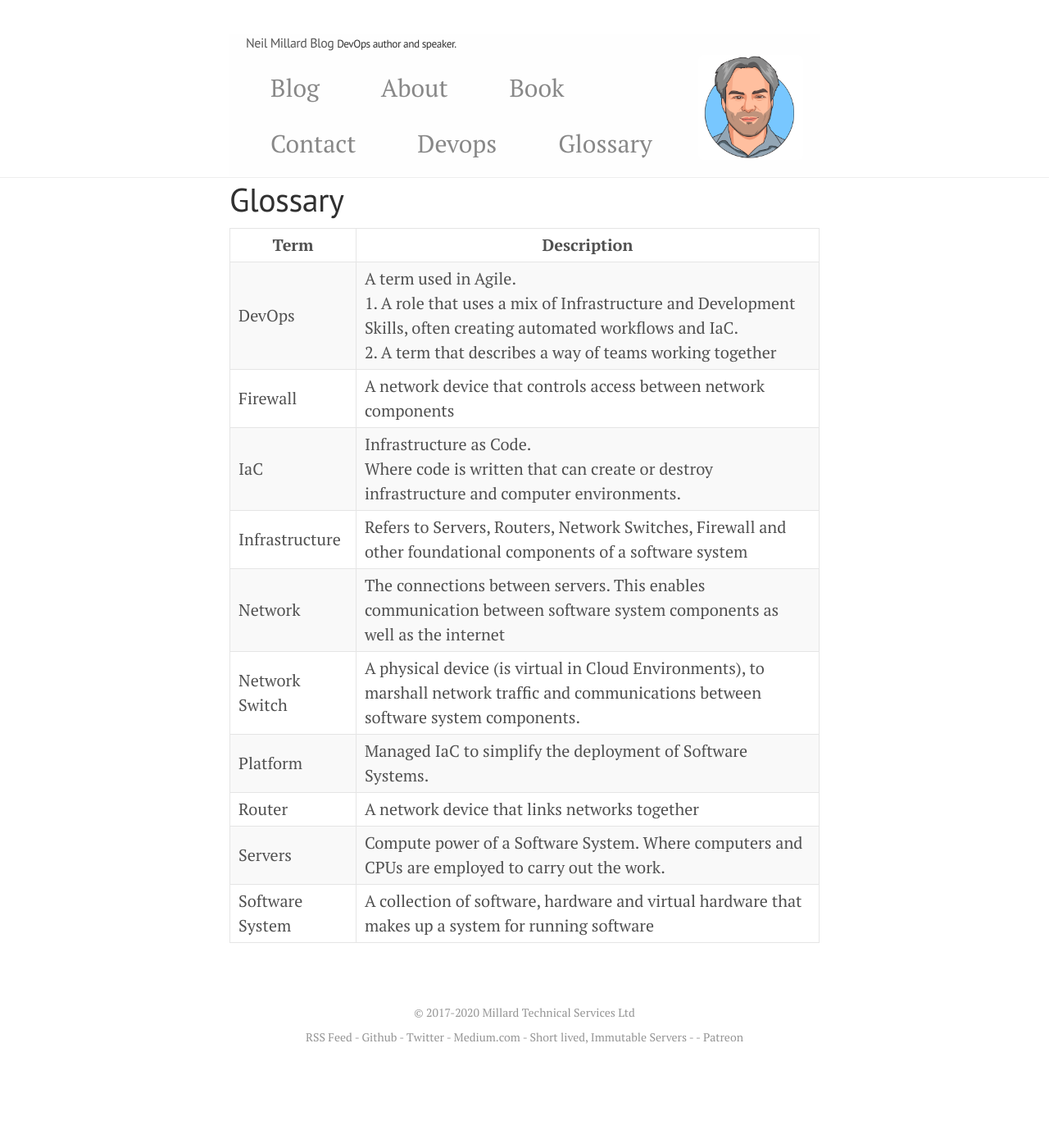
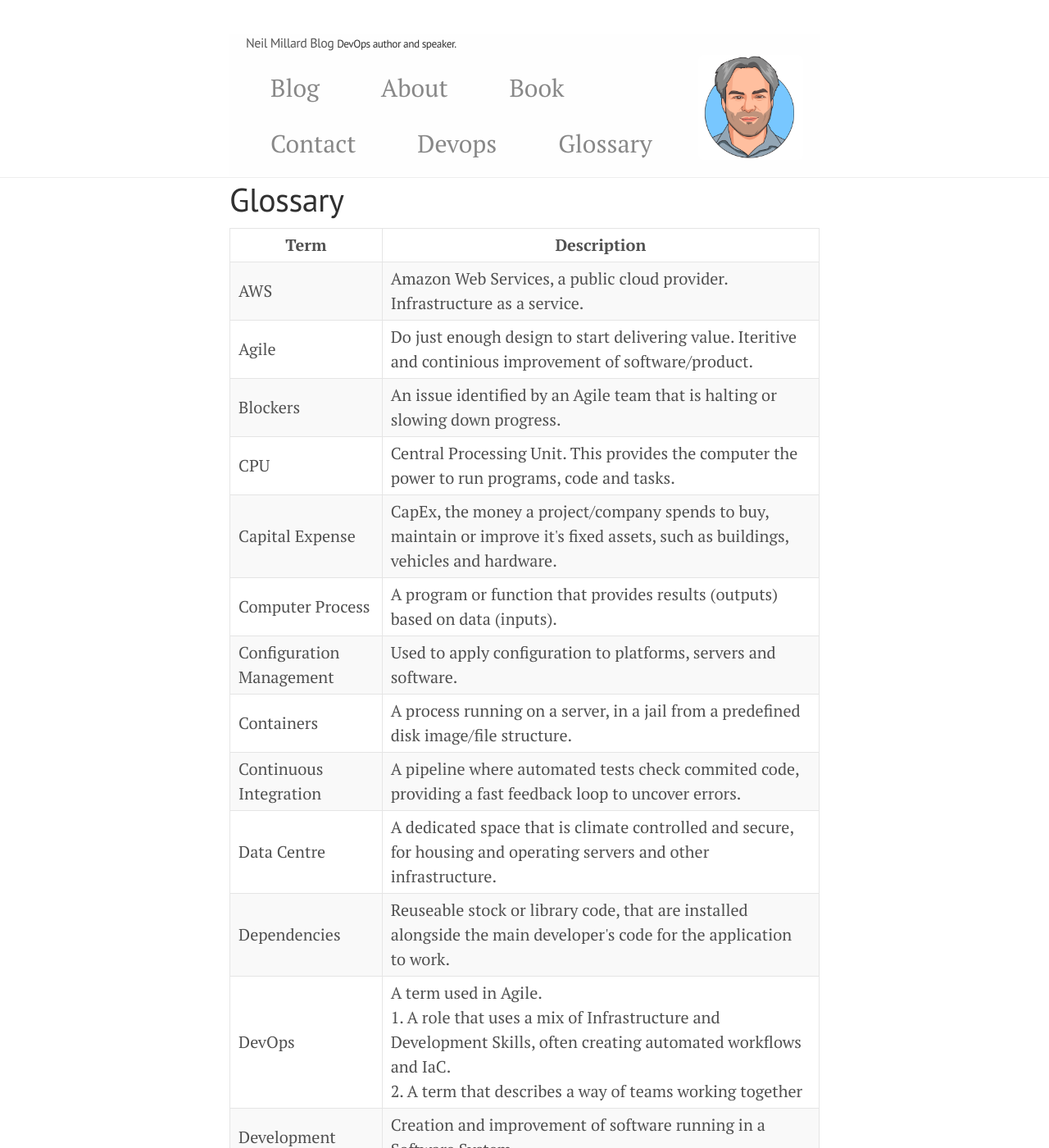
Before and after one commit to neilmillard/neilmillard.github.io, a Jekyll site: the page built from glossary/index.html, in a window 1280 px wide and 1400 px high. Shown: the whole window at 82% size. Built offline with Jekyll 4.4.1, drawn with Linux system fonts in a browser that asks for light colours; nearby versions of some CDN libraries; some of the changed text lies outside the part shown.

Commit message:
add extra glossary terms

```diff
--- a/_data/glossary.json
+++ /dev/null
@@ -1,12 +0,0 @@
-{
-  "DevOps": "A term used in Agile.<br />1. A role that uses a mix of Infrastructure and Development Skills, often creating automated workflows and IaC.<br />2. A term that describes a way of teams working together",
-  "IaC": "Infrastructure as Code. <br />Where code is written that can create or destroy infrastructure and computer environments.",
-  "Infrastructure": "Refers to Servers, Routers, Network Switches, Firewall and other foundational components of a software system",
-  "Servers": "Compute power of a Software System. Where computers and CPUs are employed to carry out the work.",
-  "Network": "The connections between servers. This enables communication between software system components as well as the internet",
-  "Network Switch": "A physical device (is virtual in Cloud Environments), to marshall network traffic and communications between software system components.",
-  "Router": "A network device that links networks together",
-  "Firewall": "A network device that controls access between network components",
-  "Software System": "A collection of software, hardware and virtual hardware that makes up a system for running software",
-  "Platform": "Managed IaC to simplify the deployment of Software Systems."
-}
--- /dev/null
+++ b/_data/glossary.yaml
@@ -0,0 +1,58 @@
+---
+DevOps: A term used in Agile.<br />1. A role that uses a mix of Infrastructure and
+  Development Skills, often creating automated workflows and IaC.<br />2. A term that
+  describes a way of teams working together
+IaC: Infrastructure as Code. <br />Where code is written that can create or destroy
+  infrastructure and computer environments.
+Infrastructure: Refers to Servers, Routers, Network Switches, Firewall and other foundational
+  components of a software system. Can be purchased on a Pay as You Use from Cloud Providers.
+Servers: Compute power of a Software System. Where computers and CPUs are employed
+  to carry out the work.
+Network: The connections between servers. This enables communication between software
+  system components as well as the internet
+Network Switch: A physical device (is virtual in Cloud Environments), to marshall
+  network traffic and communications between software system components.
+Router: A network device that links networks together
+Firewall: A network device that controls access between network components
+Software System: A collection of software, hardware and virtual hardware that makes
+  up a system for running software
+Platform: Managed IaC to simplify the deployment of Software Systems.
+Agile: Do just enough design to start delivering value. Iteritive and continious
+  improvement of software/product.
+Development: Creation and improvement of software running in a Software System.
+Microservice: A small and deployable software program, part of a Software System.
+AWS: Amazon Web Services, a public cloud provider. Infrastructure as a service.
+Blockers: An issue identified by an Agile team that is halting or slowing down progress.
+Capital Expense: CapEx, the money a project/company spends to buy, maintain or improve
+  it's fixed assets, such as buildings, vehicles and hardware.
+Computer Process: A program or function that provides results (outputs) based on data (inputs).
+Configuration Management: Used to apply configuration to platforms, servers and software.
+Containers: A process running on a server, in a jail from a predefined disk image/file structure.
+Continuous Integration: A pipeline where automated tests check commited code, providing a fast
+  feedback loop to uncover errors.
+CPU: Central Processing Unit. This provides the computer the power to run programs, code and tasks.
+Data Centre: A dedicated space that is climate controlled and secure, for housing and operating
+  servers and other infrastructure.
+Dependencies: Reuseable stock or library code, that are installed alongside the main developer's
+  code for the application to work.
+Hybrid private and public cloud: A mix of private and public cloud, usually seen during migrations
+  and for sensitive data reasons.
+Hypervisor: A system that runs on a server to enable virtual machines to run.
+Kanban: An inventory and scheduling system. Used in software development, like SCRUM, however the
+  tasks are not timeboxed, but subjected to other measures and limits.
+Memory: Where computers temporarily store data.
+Memory (Non-Volatile): is able to store data for long periods of time, like tape or disks.
+Memory (RAM): Random access memory, programs and data stored while the computer is on.
+Memory (ROM): Read-only memory, programs and data stored while computer is off. Usually contains
+  bootstrap code.
+Operation Expenses: OpEx, the ongoing costs running a product, business or system.
+Pair Programming: Where two people working together on a task improves efficiency. E.g building
+  a wardrobe.
+Pipeline: A defined process that links tasks together, usually on a continuous integration server.
+SCRUM: A framework for organising tasks. Tasks are scheduled into a timeboxed period known as a Sprint.
+Source Control: Where code is stored, in a way that every change and version is also kept. Useful for
+  auditing and finding bugs due to changes.
+Test Driven Development: TDD - A programming practice where the tests are written first. A test ensures
+  that given a set of inputs, a program or function produces the correct output.
+Virtualisation: Enabling the resources of a computer to run more than one logical computer in an isolated
+  way on the same computer, whilst they are not aware of each other.
--- a/glossary/index.html
+++ b/glossary/index.html
@@ -12,7 +12,7 @@ comments: []
   <tbody>
   {% assign gs = site.data.glossary | sort %}
   {% for kv in gs %}
-  <tr> <td>{{ kv[0] }} </td><td> {{ kv[1] }} </td></tr>
+  <tr id="{{ kv[0] }}"> <td>{{ kv[0] }} </td><td> {{ kv[1] }} </td></tr>
   {% endfor %}
   </tbody>
 </table>
```
